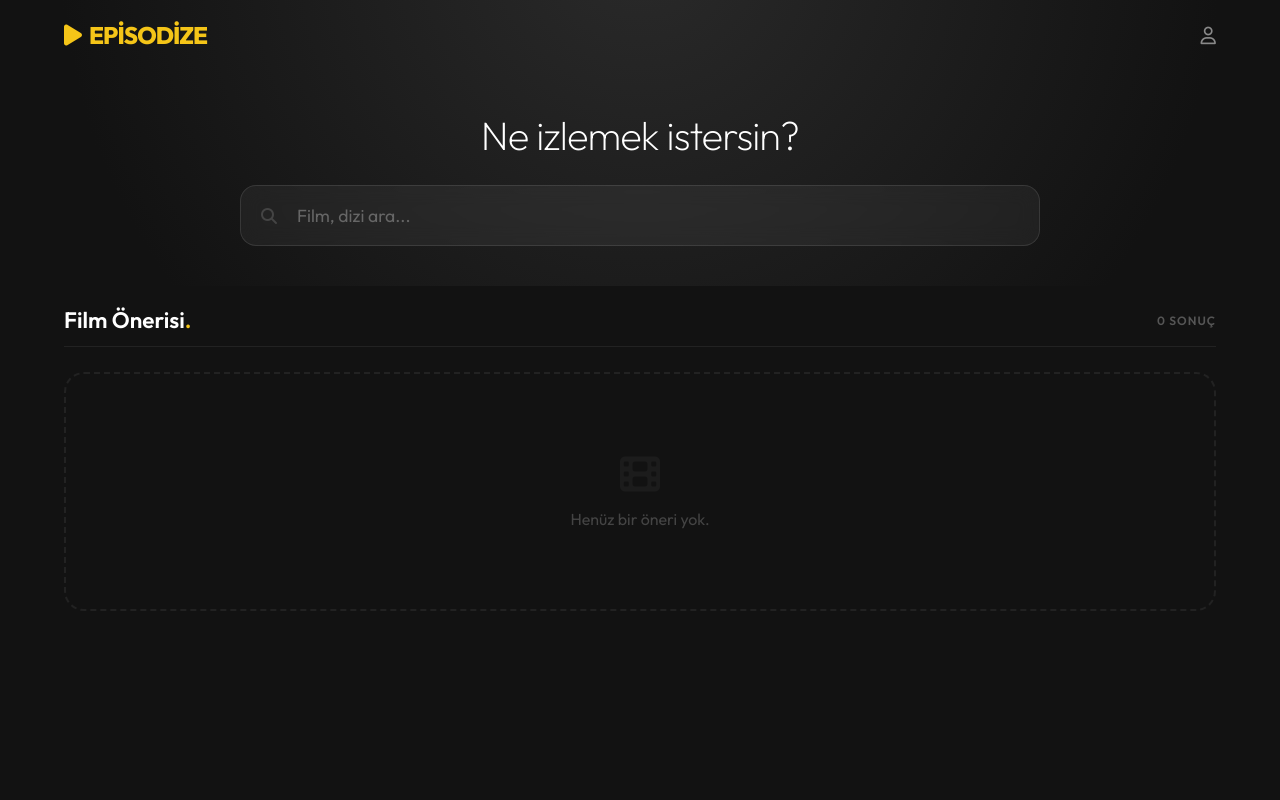
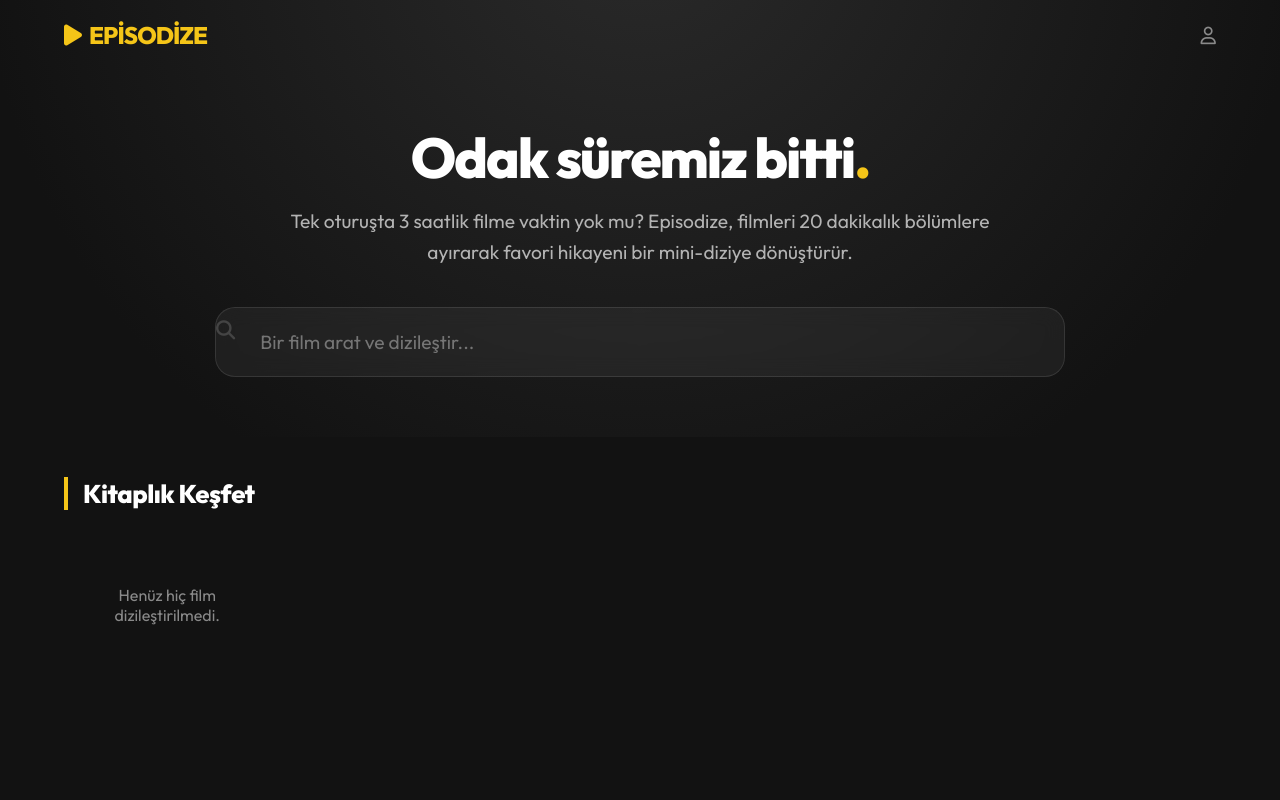
Before and after one commit to Bisbilge/episodize, a Django app: page / in a window 1280 px wide. Run offline with Django 5.2, Linux system fonts and the light colour scheme; data that the repository does not hold is empty.

Commit message:
overhaul home page with mission-driven UI and interactive carousel

```diff
--- a/movie_app/views.py
+++ b/movie_app/views.py
@@ -12,8 +12,9 @@ from .services import AIService, SubtitleService, MovieInfoService
 TEST_MODE = False
 
 def index(request):
-    """Ana Sayfa: Veritabanındaki filmleri listeler."""
-    movies = Movie.objects.exclude(title__isnull=True).order_by('-created_at')
+    # random.sample veya order_by('?') kullanılabilir
+    # Not: order_by('?') büyük veritabanlarında yavaştır ama başlangıç için harikadır.
+    movies = Movie.objects.exclude(title__isnull=True).order_by('?')[:12]
     return render(request, 'index.html', {'movies': movies})
 
 def open_movie_by_id(request, imdb_id):
--- a/templates/index.html
+++ b/templates/index.html
@@ -15,34 +15,28 @@
             --text-muted: #b3b3b3;
         }
 
-        /* Özel Scrollbar */
-        ::-webkit-scrollbar { width: 6px; }
+        /* Zarif Scrollbar */
+        ::-webkit-scrollbar { width: 6px; height: 6px; }
         ::-webkit-scrollbar-track { background: var(--bg-body); }
         ::-webkit-scrollbar-thumb { background: #333; border-radius: 10px; }
         ::-webkit-scrollbar-thumb:hover { background: var(--brand); }
 
         body {
-            margin: 0;
-            font-family: 'Outfit', sans-serif;
-            background-color: var(--bg-body);
-            color: var(--text-main);
-            min-height: 100vh;
-            overflow-x: hidden;
-            -webkit-tap-highlight-color: transparent;
+            margin: 0; font-family: 'Outfit', sans-serif;
+            background-color: var(--bg-body); color: var(--text-main);
+            min-height: 100vh; overflow-x: hidden;
         }
 
-        /* Hero & Navbar Alanı */
+        /* Hero Alanı */
         .hero-section {
             width: 100%;
             background: radial-gradient(circle at 50% -20%, #2a2a2a 0%, var(--bg-body) 80%);
-            padding-bottom: 40px;
-            position: relative;
+            padding-bottom: 60px;
         }
 
         .navbar {
             width: 90%; max-width: 1400px; margin: 0 auto;
-            padding: 20px 0;
-            display: flex; justify-content: space-between; align-items: center;
+            padding: 20px 0; display: flex; justify-content: space-between; align-items: center;
         }
 
         .brand-box {
@@ -51,116 +45,89 @@
             letter-spacing: -1px; text-transform: uppercase;
         }
 
-        .search-container {
-            width: 90%; max-width: 800px; margin: 40px auto 0;
-            position: relative; z-index: 10;
+        .search-container { width: 90%; max-width: 850px; margin: 60px auto 0; position: relative; z-index: 10; }
+        .mission-text { text-align: center; margin-bottom: 40px; }
+        .mission-text h1 { font-weight: 800; margin-bottom: 20px; font-size: 3.5rem; letter-spacing: -2px; line-height: 1; }
+        .mission-text h1 span { color: var(--brand); }
+        .mission-text p { font-size: 1.2rem; color: var(--text-muted); line-height: 1.6; max-width: 700px; margin: 0 auto; }
+
+        .search-wrapper {
+            display: flex; background: rgba(255,255,255,0.05); border: 1px solid rgba(255,255,255,0.1);
+            backdrop-filter: blur(10px); border-radius: 20px; overflow: hidden; margin-top: 30px;
+        }
+        .search-input { flex: 1; padding: 22px 25px; border: none; outline: none; background: transparent; font-size: 1.2rem; color: white; font-family: inherit; }
+
+        .suggestions-box { position: absolute; top: 110%; left: 0; width: 100%; background: #1f1f1f; border: 1px solid #333; z-index: 100; display: none; flex-direction: column; border-radius: 12px; box-shadow: 0 20px 50px rgba(0,0,0,0.8); max-height: 350px; overflow-y: auto; }
+        .suggestion-item { display: flex; align-items: center; padding: 12px 15px; border-bottom: 1px solid #2a2a2a; cursor: pointer; color: white; text-decoration: none; }
+        .sug-poster { width: 35px; height: 50px; object-fit: cover; border-radius: 4px; margin-right: 12px; }
+
+        /* --- CAROUSEL (KAYDIRMA ÖZELLİĞİ EKLENDİ) --- */
+        .library-container { width: 90%; max-width: 1400px; margin: 40px auto 80px; }
+
+        .section-header {
+            display: flex; align-items: center; margin-bottom: 25px;
+            border-left: 4px solid var(--brand); padding-left: 15px;
+        }
+        .section-title { margin: 0; font-size: 1.6rem; font-weight: 800; color: #fff; letter-spacing: -0.5px; }
+
+        .carousel-outer {
+            position: relative; width: 100%; margin-bottom: 50px;
+            cursor: grab; /* Mouse ile çekilebilir olduğunu belirtir */
+        }
+        .carousel-outer:active { cursor: grabbing; }
+
+        .carousel-wrapper {
+            display: flex; gap: 20px; overflow-x: scroll; /* Kaydırmayı zorunlu yapıyoruz */
+            padding: 10px 5px 25px;
+            scroll-snap-type: x mandatory; /* Kartların ortada durmasını sağlar */
+            -webkit-overflow-scrolling: touch; /* iOS için akıcılık */
+        }
+        /* Scrollbar'ı çok ince yapıyoruz ki hem işlevsel olsun hem göze batmasın */
+        .carousel-wrapper::-webkit-scrollbar { height: 4px; }
+        .carousel-wrapper::-webkit-scrollbar-thumb { background: #333; }
+
+        .featured-card {
+            flex: 0 0 350px; height: 200px; background: var(--bg-card);
+            border-radius: 20px; position: relative; overflow: hidden;
+            text-decoration: none; scroll-snap-align: start;
+            transition: all 0.4s ease; border: 1px solid rgba(255,255,255,0.05);
+            user-select: none; /* Metin seçimini engeller, sürüklemeyi kolaylaştırır */
+        }
+        .featured-card:hover { transform: translateY(-5px); border-color: var(--brand); }
+
+        .featured-img {
+            width: 100%; height: 100%; object-fit: cover;
+            transition: transform 0.6s ease; filter: brightness(0.6);
+            pointer-events: none; /* Resme tıklamayı engeller sürükleme için */
+        }
+        .featured-card:hover .featured-img { transform: scale(1.1); filter: brightness(0.8); }
+
+        .featured-overlay {
+            position: absolute; inset: 0;
+            background: linear-gradient(to top, rgba(0,0,0,0.9) 10%, rgba(0,0,0,0) 70%);
+            display: flex; flex-direction: column; justify-content: flex-end; padding: 20px;
+        }
+        .featured-info h3 { margin: 0; font-size: 1.3rem; font-weight: 800; color: #fff; line-height: 1.2; }
+        .featured-tag {
+            display: inline-block; background: var(--brand); color: #000;
+            font-size: 0.7rem; font-weight: 900; padding: 4px 10px;
+            border-radius: 6px; margin-bottom: 8px; text-transform: uppercase;
         }
 
-        .search-container h1 {
-            text-align: center; font-weight: 200; margin-bottom: 25px;
-            font-size: 2.5rem; letter-spacing: -1px;
-        }
+        /* Grid */
+        .movie-grid { display: grid; grid-template-columns: repeat(auto-fill, minmax(200px, 1fr)); gap: 30px; }
+        .movie-card { position: relative; border-radius: 16px; overflow: hidden; text-decoration: none; transition: 0.3s; background: var(--bg-card); }
+        .movie-card:hover { transform: translateY(-8px); }
+        .poster-container { width: 100%; aspect-ratio: 2/3; position: relative; }
+        .movie-poster { width: 100%; height: 100%; object-fit: cover; filter: brightness(0.8); }
+        .card-overlay { position: absolute; bottom: 0; left: 0; width: 100%; padding: 40px 15px 15px; background: linear-gradient(to top, #121212 0%, transparent 100%); }
+        .movie-title { font-weight: 600; color: white; font-size: 1rem; margin-bottom: 4px; }
+        .movie-meta { color: var(--brand); font-size: 0.85rem; font-weight: 800; }
 
-        .search-wrapper {
-            display: flex; background: rgba(255,255,255,0.05);
-            border: 1px solid rgba(255,255,255,0.1);
-            backdrop-filter: blur(10px);
-            border-radius: 16px; overflow: hidden;
-            transition: all 0.3s ease;
-        }
-
-        .search-wrapper:focus-within {
-            background: rgba(0,0,0,0.5);
-            border-color: var(--brand);
-            box-shadow: 0 0 30px rgba(245, 197, 24, 0.15);
-        }
-
-        .search-input {
-            flex: 1; padding: 18px 20px; border: none; outline: none;
-            background: transparent; font-size: 1.1rem; color: white;
-            font-family: inherit; width: 100%;
-        }
-        .search-input::placeholder { color: #666; }
-
-        /* Öneriler */
-        .suggestions-box {
-            position: absolute; top: 110%; left: 0; width: 100%;
-            background: #1f1f1f; border: 1px solid #333; z-index: 100;
-            display: none; flex-direction: column; border-radius: 12px;
-            box-shadow: 0 20px 50px rgba(0,0,0,0.8); overflow-y: auto;
-            max-height: 350px;
-        }
-        .suggestion-item {
-            display: flex; align-items: center; padding: 12px 15px;
-            border-bottom: 1px solid #2a2a2a; cursor: pointer; color: white;
-            text-decoration: none; transition: background 0.2s;
-        }
-        .suggestion-item:hover { background-color: #2a2a2a; }
-        .sug-poster { width: 35px; height: 50px; object-fit: cover; border-radius: 4px; margin-right: 12px; }
-
-        /* Grid Sistemi */
-        .library-container { width: 90%; max-width: 1400px; margin: 20px auto 80px; }
-
-        .section-header {
-            display: flex; align-items: center; justify-content: space-between;
-            margin-bottom: 25px; border-bottom: 1px solid #222; padding-bottom: 12px;
-        }
-        .section-title { margin: 0; font-size: 1.4rem; font-weight: 600; color: #fff; }
-        .section-title span { color: var(--brand); }
-
-        .movie-grid {
-            display: grid;
-            grid-template-columns: repeat(auto-fill, minmax(180px, 1fr));
-            gap: 25px;
-        }
-
-        /* Kart Tasarımı */
-        .movie-card {
-            position: relative; border-radius: 12px; overflow: hidden;
-            text-decoration: none; transition: all 0.3s ease;
-            background: var(--bg-card);
-        }
-
-        .poster-container { width: 100%; aspect-ratio: 2/3; position: relative; }
-        .movie-poster { width: 100%; height: 100%; object-fit: cover; filter: brightness(0.8); transition: 0.4s; }
-
-        .card-overlay {
-            position: absolute; bottom: 0; left: 0; width: 100%;
-            padding: 40px 12px 12px;
-            background: linear-gradient(to top, rgba(18,18,18,1) 0%, rgba(18,18,18,0) 100%);
-            display: flex; flex-direction: column; justify-content: flex-end;
-        }
-
-        .movie-title { font-weight: 600; color: white; font-size: 0.95rem; margin-bottom: 4px; line-height: 1.2; }
-        .movie-meta { color: var(--brand); font-size: 0.8rem; font-weight: 600; }
-
-        .empty-state {
-            grid-column: 1 / -1; text-align: center; padding: 80px 20px;
-            border: 2px dashed #222; border-radius: 20px; color: #444;
-        }
-
-        /* Mobil Uyumluluk Ayarları */
         @media (max-width: 768px) {
-            .navbar { padding: 15px 0; }
-            .brand-box { font-size: 1.3rem; }
-            .search-container h1 { font-size: 1.8rem; margin-bottom: 15px; }
-            .search-input { padding: 15px; font-size: 1rem; }
-
-            .movie-grid {
-                grid-template-columns: repeat(2, 1fr); /* Yan yana iki kart */
-                gap: 12px;
-            }
-
-            .movie-card:hover { transform: none; } /* Mobilde hover efektini iptal et */
-            .movie-poster { filter: brightness(1); } /* Mobilde her zaman parlak kalsın */
-
-            .section-title { font-size: 1.2rem; }
-            .movie-title { font-size: 0.85rem; }
-        }
-
-        @media (max-width: 480px) {
-            .search-container { width: 95%; }
-            .movie-grid { gap: 10px; }
+            .mission-text h1 { font-size: 2.2rem; }
+            .featured-card { flex: 0 0 280px; height: 160px; }
+            .movie-grid { grid-template-columns: repeat(2, 1fr); gap: 15px; }
         }
     </style>
 </head>
@@ -173,21 +140,44 @@
         </nav>
 
         <div class="search-container">
-            <h1>Ne izlemek istersin?</h1>
+            <div class="mission-text">
+                <h1>Odak süremiz bitti<span>.</span></h1>
+                <p>Tek oturuşta 3 saatlik filme vaktin yok mu? Episodize, filmleri 20 dakikalık bölümlere ayırarak favori hikayeni bir mini-diziye dönüştürür.</p>
+            </div>
+
             <div class="search-wrapper">
-                <i class="fa-solid fa-magnifying-glass" style="color:#444; padding: 0 0 0 20px; display: flex; align-items: center;"></i>
-                <input type="text" id="imdbId" class="search-input" placeholder="Film, dizi ara..." autocomplete="off">
+                <i class="fa-solid fa-magnifying-glass" style="color:#444; padding: 0 0 25px; display: flex; align-items: center; font-size: 1.2rem;"></i>
+                <input type="text" id="imdbId" class="search-input" placeholder="Bir film arat ve dizileştir..." autocomplete="off">
             </div>
             <div id="suggestions" class="suggestions-box"></div>
         </div>
     </div>
 
     <div class="library-container">
+
+        {% if movies %}
         <div class="section-header">
-            <h2 class="section-title">Film Önerisi<span>.</span></h2>
-            <div style="font-size:0.75rem; color:#555; font-weight: 600; text-transform: uppercase; letter-spacing: 1px;">
-                {{ movies|length }} SONUÇ
+            <h2 class="section-title">Hızlıca Göz At</h2>
+        </div>
+        <div class="carousel-outer" id="carouselOuter">
+            <div class="carousel-wrapper" id="carouselWrapper">
+                {% for movie in movies|slice:":10" %}
+                <a href="/{{ movie.slug }}/" class="featured-card">
+                    <img src="{{ movie.movie_info.poster|default:'https://via.placeholder.com/600x400' }}" class="featured-img" alt="{{ movie.title }}">
+                    <div class="featured-overlay">
+                        <div class="featured-info">
+                            <span class="featured-tag">{{ movie.episode_data|length|default:"AI" }} BÖLÜM</span>
+                            <h3>{{ movie.title }}</h3>
+                        </div>
+                    </div>
+                </a>
+                {% endfor %}
             </div>
+        </div>
+        {% endif %}
+
+        <div class="section-header">
+            <h2 class="section-title">Kitaplık Keşfet</h2>
         </div>
 
         <div class="movie-grid">
@@ -202,15 +192,13 @@
                 </div>
             </a>
             {% empty %}
-            <div class="empty-state">
-                <i class="fa-solid fa-film" style="font-size: 2.5rem; margin-bottom: 15px; opacity: 0.2;"></i>
-                <div style="font-size: 1rem;">Henüz bir öneri yok.</div>
-            </div>
+            <div class="empty-state" style="text-align: center; padding: 50px; opacity: 0.5;">Henüz hiç film dizileştirilmedi.</div>
             {% endfor %}
         </div>
     </div>
 
     <script>
+        // --- ARAMA VE AUTOCOMPLETE ---
         const input = document.getElementById("imdbId");
         const suggestionsBox = document.getElementById("suggestions");
 
@@ -225,11 +213,9 @@
         input.addEventListener("input", debounce(async () => {
             const query = input.value.trim();
             if (query.length < 3) { suggestionsBox.style.display = 'none'; return; }
-
             try {
                 const response = await fetch(`/autocomplete/?q=${encodeURIComponent(query)}`);
                 const data = await response.json();
-
                 if (data.results && data.results.length > 0) {
                     suggestionsBox.innerHTML = '';
                     data.results.forEach(movie => {
@@ -237,17 +223,40 @@
                         suggestionsBox.innerHTML += `
                             <a href="/open/${movie.imdbID}/" class="suggestion-item">
                                 <img src="${poster}" class="sug-poster">
-                                <div>
-                                    <div style="font-weight:600; font-size:0.95rem; color:#fff;">${movie.Title}</div>
-                                    <small style="color:var(--brand); font-size:0.8rem;">${movie.Year}</small>
-                                </div>
-                            </a>
-                        `;
+                                <div><div style="font-weight:600; color:#fff;">${movie.Title}</div><small style="color:var(--brand);">${movie.Year}</small></div>
+                            </a>`;
                     });
                     suggestionsBox.style.display = 'flex';
                 } else { suggestionsBox.style.display = 'none'; }
             } catch (err) { console.error(err); }
         }));
+
+        // --- CAROUSEL DRAG-TO-SCROLL (MOUSE İLE TUTUP ÇEKME) ---
+        const slider = document.getElementById('carouselWrapper');
+        let isDown = false;
+        let startX;
+        let scrollLeft;
+
+        slider.addEventListener('mousedown', (e) => {
+            isDown = true;
+            slider.style.scrollSnapType = 'none'; // Sürüklerken snap'i kapat
+            startX = e.pageX - slider.offsetLeft;
+            scrollLeft = slider.scrollLeft;
+        });
+        slider.addEventListener('mouseleave', () => {
+            isDown = false;
+        });
+        slider.addEventListener('mouseup', () => {
+            isDown = false;
+            slider.style.scrollSnapType = 'x mandatory'; // Bırakınca snap'i geri aç
+        });
+        slider.addEventListener('mousemove', (e) => {
+            if (!isDown) return;
+            e.preventDefault();
+            const x = e.pageX - slider.offsetLeft;
+            const walk = (x - startX) * 2; // Kaydırma hızı çarpanı
+            slider.scrollLeft = scrollLeft - walk;
+        });
 
         document.addEventListener('click', (e) => {
             if (!document.querySelector('.search-container').contains(e.target)) {
```
